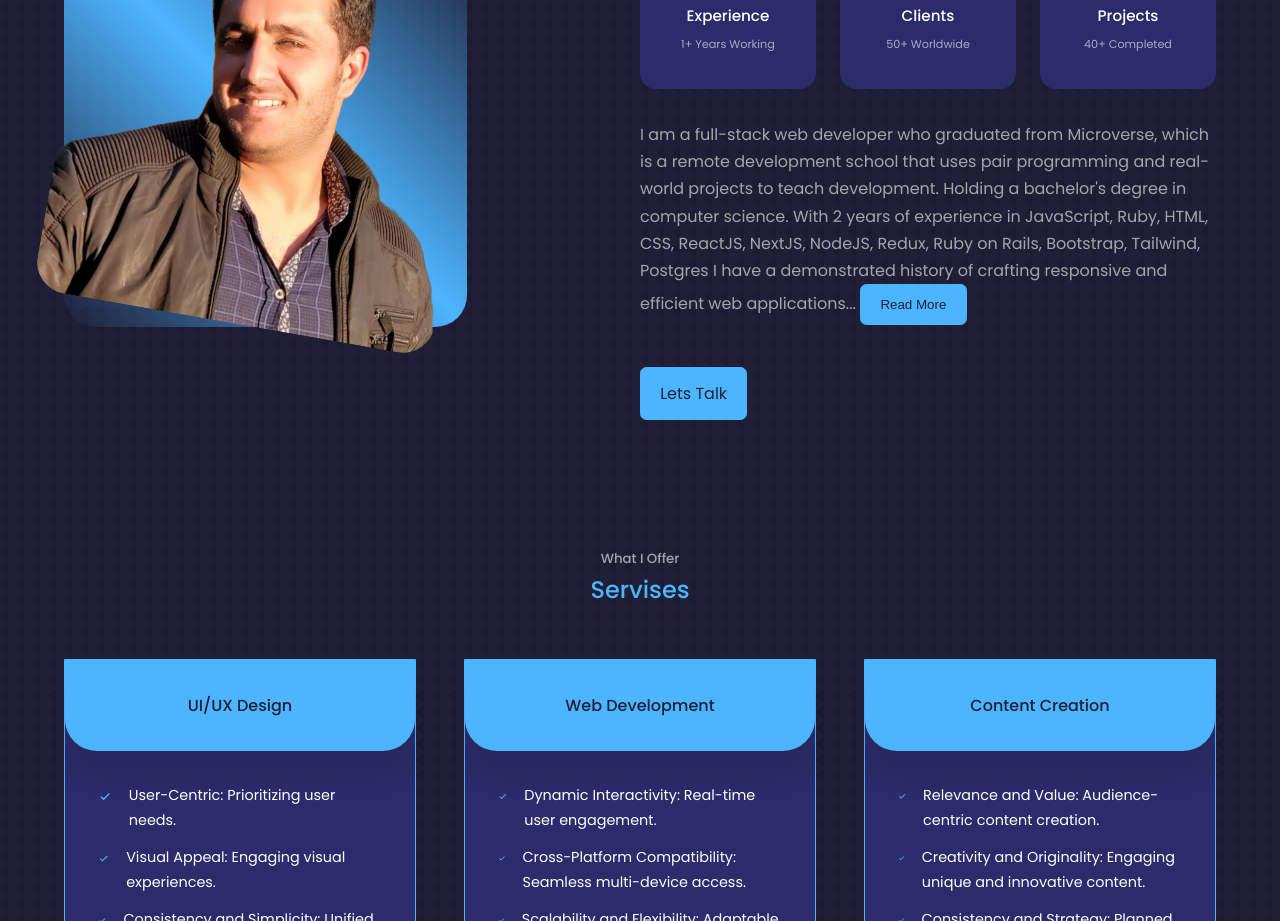
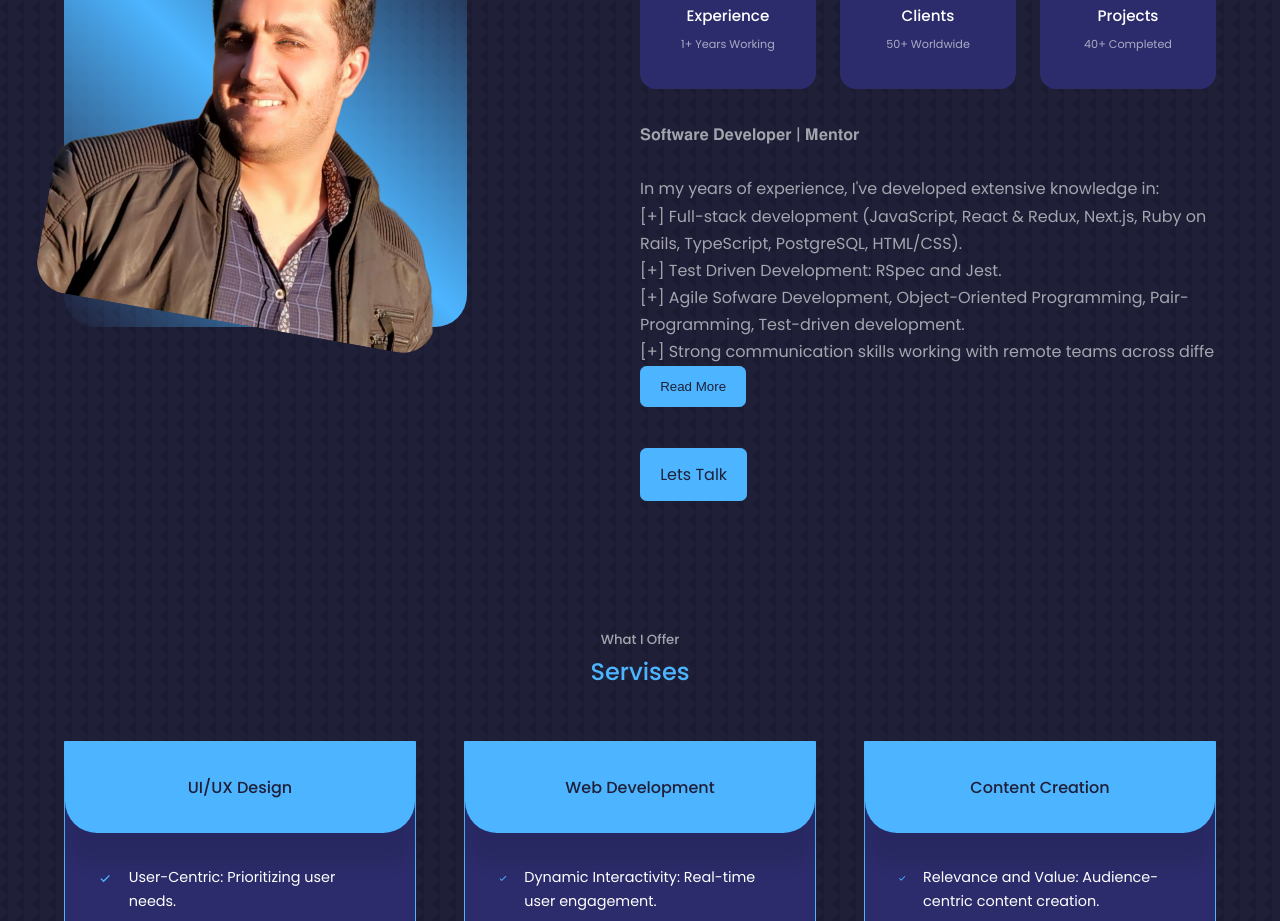
Before and after one commit to mrkamin/my-portfolio-react, a React (Create React App) app: page / in a window 1280 px wide. Shown: the part 6640-7561 px from the top of the page. Built offline with nearby package versions, Linux system fonts and the light colour scheme.

Commit message:
Update About component

```diff
--- a/src/component/about/About.jsx
+++ b/src/component/about/About.jsx
@@ -12,12 +12,17 @@ const About = () => {
     setIsFullContentVisible(!isFullContentVisible);
   };
 
-  const content = `I am a full-stack web developer who graduated from Microverse,
-  which is a remote development school that uses pair programming and real-world projects to teach development.
-  Holding a bachelor's degree in computer science. With 2 years of experience in JavaScript, Ruby, HTML, CSS,
-   ReactJS, NextJS, NodeJS, Redux, Ruby on Rails, Bootstrap, Tailwind, Postgres I have a demonstrated history
-   of crafting responsive and efficient web applications...
-   My Github Profile Link: | https://github.com/mrkamin | My Email Address: | mrkamin2@gmail.com`;
+  const content = `𝐒𝐨𝐟𝐭𝐰𝐚𝐫𝐞 𝐃𝐞𝐯𝐞𝐥𝐨𝐩𝐞𝐫 | 𝐌𝐞𝐧𝐭𝐨𝐫
+
+  In my years of experience, I've developed extensive knowledge in:
+  [+] Full-stack development (JavaScript, React & Redux, Next.js, Ruby on Rails, TypeScript, PostgreSQL, HTML/CSS).
+  [+] Test Driven Development: RSpec and Jest.
+  [+] Agile Sofware Development, Object-Oriented Programming, Pair-Programming, Test-driven development.
+  [+] Strong communication skills working with remote teams across different cultures and countries.
+
+  Over the last 3 years, I have developed not just my technical skills but communication, pair programming, technical writing, and problem-solving skills. I have successfully built 40+ amazing projects both collaboratively and that span across the tech stacks of HTML and CSS, Ruby, Ruby on Rails, JavaScript, React, Redux, WordPress, and over 100+ coding challenges with other developers around the world. I am a passionate, live long learner, and I would proudly add learning to be one of my most valuable skill sets.
+
+  I'm always available to have a conversation, so feel free to contact me by mail (mrkamin2@gmail.com), or view some of my projects at my Github (https://github.com/mrkamin) or my portfolio (https://mohammadrafiamin.onrender.com).`;
 
   const truncatedContent = isFullContentVisible
     ? content
@@ -50,7 +55,7 @@ const About = () => {
               <small>40+ Completed</small>
             </article>
           </div>
-          <p>
+          <p style={{ whiteSpace: 'pre-line' }}>
             {truncatedContent}
             {content.length > 200 && !isFullContentVisible && (
               <button type="button" className="btn btn-primary" onClick={toggleContentVisibility}>
```
